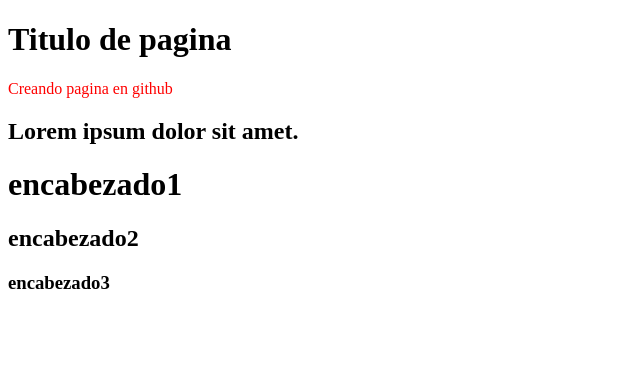
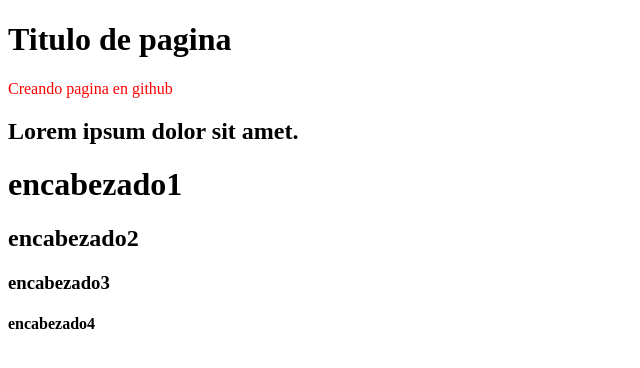
Before and after one commit to willyc0de/willycode, a plain HTML site: page index.html in a window 1280 px wide. Shown: the whole page, without its empty margins (0-640 px from the left). Drawn offline with Linux system fonts and the light colour scheme.

Commit message:
encabezado4

```diff
--- a/index.html
+++ b/index.html
@@ -19,6 +19,7 @@
 <h1>encabezado1</h1>
 <h2>encabezado2</h2>
 <h3>encabezado3</h3>
+<h4>encabezado4</h4>
 
 
 </body>
```
